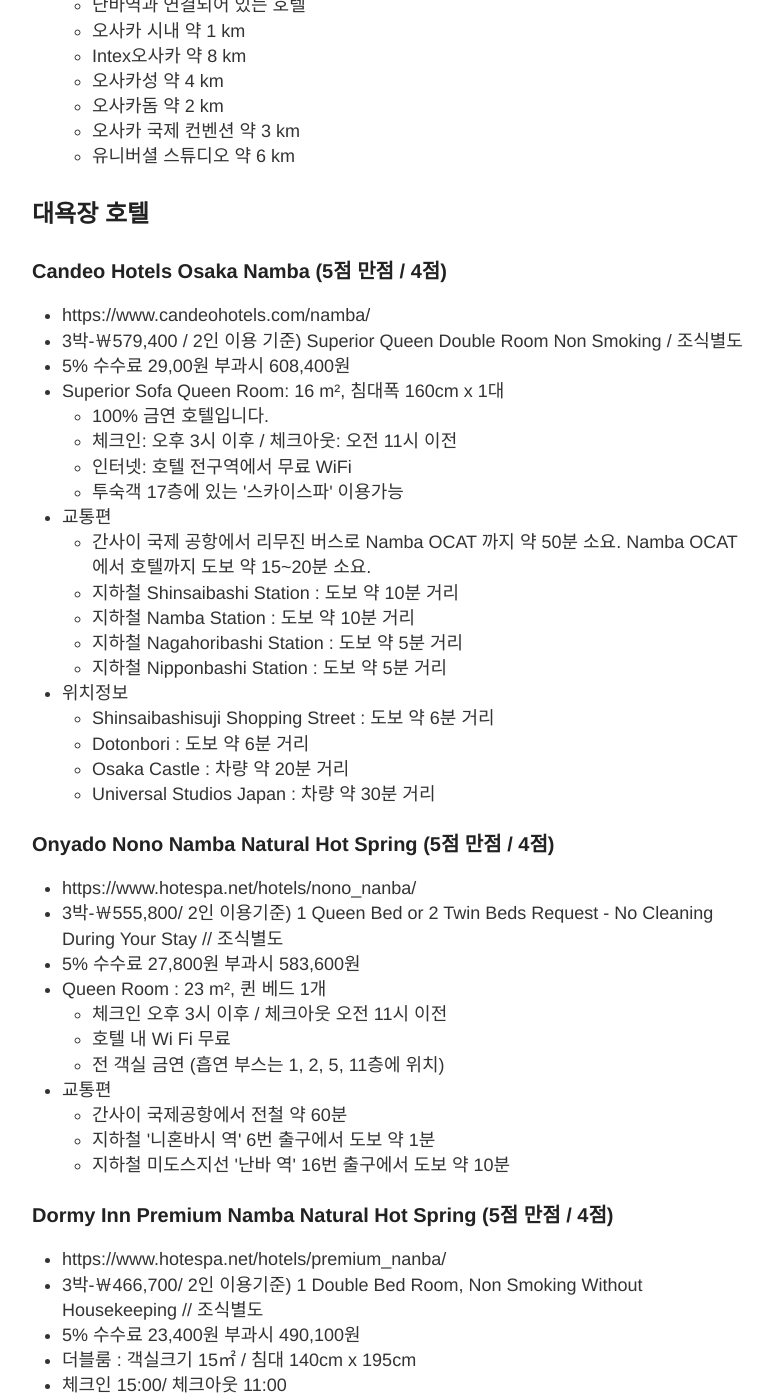
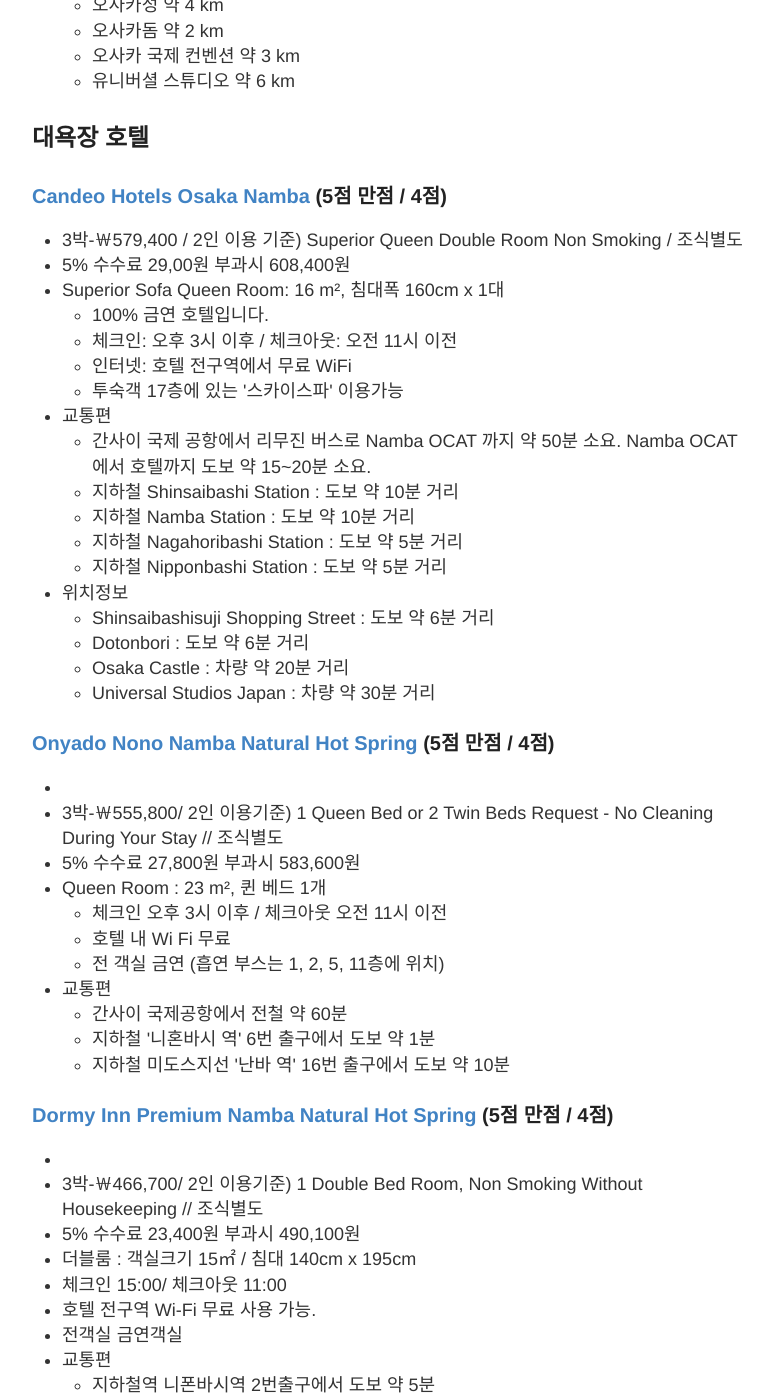
Before and after one commit to kaseton/kaseton.github.io, a Jekyll site: the page built from _posts/2018-11-27-osaka-travel.md, in a window 1280 px wide and 1400 px high, scrolled down 1856 px. Shown: the whole window, without its empty margins (248-1021 px from the left). Built offline with Jekyll 4.4.1, drawn with Linux system fonts in a browser that asks for light colours; some of the changed text lies outside the part shown.

Commit message:
Update 2018-11-27-osaka-travel.md

```diff
--- a/_posts/2018-11-27-osaka-travel.md
+++ b/_posts/2018-11-27-osaka-travel.md
@@ -5,10 +5,8 @@ title: 최신클럽 오사카 여행
 
 <h1>호텔</h1>
 <h2>시티호텔</h2>
-<h3>Hillarys Hotel (5점 만점 / 3점)</h3>
-
+<h3><a href="http://www.hillarys.jp/">Hillarys Hotel</a> (5점 만점 / 3점)</h3>
 <ul>
- <li>http://www.hillarys.jp/</li>
  <li>3박-319,500 / 2인 이용 기준/ 조식별도 </li>
  <li>5% 수수료 15,600원 부과시 335,500원</li>
  <li>더블: 객실크기 13㎡  침대폭 140 cm
@@ -32,10 +30,8 @@ title: 최신클럽 오사카 여행
 </ul>
 
 
-<h3>Monterey Grasmere Osaka (5점 만점 / 4점) </h3>
-
+<h3><a href="https://www.hotelmonterey.co.jp/grasmere_osaka/">Monterey Grasmere Osaka </a>(5점 만점 / 4점) </h3>
 <ul>
- <li>https://www.hotelmonterey.co.jp/grasmere_osaka/</li>
  <li>3박-￦544,200 / 2인 이용 기준) DOUBLE / 조식별도</li>
  <li>5% 수수료 27,300원 부과시 571,500원</li>
  <li>더블 : 객실크기 19 sqm 베드폭 160 x 203cm
@@ -71,10 +67,9 @@ title: 최신클럽 오사카 여행
  </li>
 </ul>
 
-<h3>Swissotel Nankai Osaka (5점 만점 / 5점)</h3>
+<h3><a href="https://www.swissotel-osaka.co.jp/">Swissotel Nankai Osaka</a> (5점 만점 / 5점)</h3>
 
 <ul>
- <li>https://www.swissotel-osaka.co.jp/</li>
  <li>3박- ￦571,300 / 2인 이용 기준 / Classic Queen Room </li>
  <li>5% 수수료 28,600원 부과시 599,900원</li>
  <li>객실크기 22~23㎡, 베드폭 160cm x 1대
@@ -106,10 +101,8 @@ title: 최신클럽 오사카 여행
 
 <h2> 대욕장 호텔 </h2>
 
-<h3>Candeo Hotels Osaka Namba (5점 만점 / 4점)</h3>
-
+<h3><a href="https://www.candeohotels.com/namba/">Candeo Hotels Osaka Namba</a> (5점 만점 / 4점)</h3>
 <ul>
- <li>https://www.candeohotels.com/namba/ </li>
  <li>3박-￦579,400 / 2인 이용 기준)  Superior Queen Double Room Non Smoking / 조식별도</li>
  <li>5% 수수료 29,00원 부과시 608,400원</li>
  <li>Superior Sofa Queen Room: 16 m², 침대폭 160cm x 1대
@@ -140,10 +133,9 @@ title: 최신클럽 오사카 여행
 </ul>
 
 
-<h3>Onyado Nono Namba Natural Hot Spring (5점 만점 / 4점)</h3>
-
+<h3><a href="https://www.hotespa.net/hotels/nono_nanba/">Onyado Nono Namba Natural Hot Spring</a> (5점 만점 / 4점)</h3>
 <ul>
- <li>https://www.hotespa.net/hotels/nono_nanba/</li>
+ <li></li>
  <li>3박-￦555,800/ 2인 이용기준) 1 Queen Bed or 2 Twin Beds Request - No Cleaning During Your Stay // 조식별도 </li>
  <li>5% 수수료 27,800원 부과시 583,600원</li>
  <li>Queen Room : 23 m², 퀸 베드 1개
@@ -163,10 +155,9 @@ title: 최신클럽 오사카 여행
 </ul>
 
 
-<h3> Dormy Inn Premium Namba Natural Hot Spring  (5점 만점 / 4점)</h3>
-
+<h3><a href="https://www.hotespa.net/hotels/premium_nanba/">Dormy Inn Premium Namba Natural Hot Spring</a> (5점 만점 / 4점)</h3>
 <ul>
- <li>https://www.hotespa.net/hotels/premium_nanba/</li>
+ <li></li>
  <li>3박-￦466,700/ 2인 이용기준)  1 Double Bed Room, Non Smoking Without Housekeeping // 조식별도 </li>
  <li>5% 수수료 23,400원 부과시 490,100원</li>
  <li>더블룸 : 객실크기 15㎡ / 침대 140cm x 195cm</li>
```
